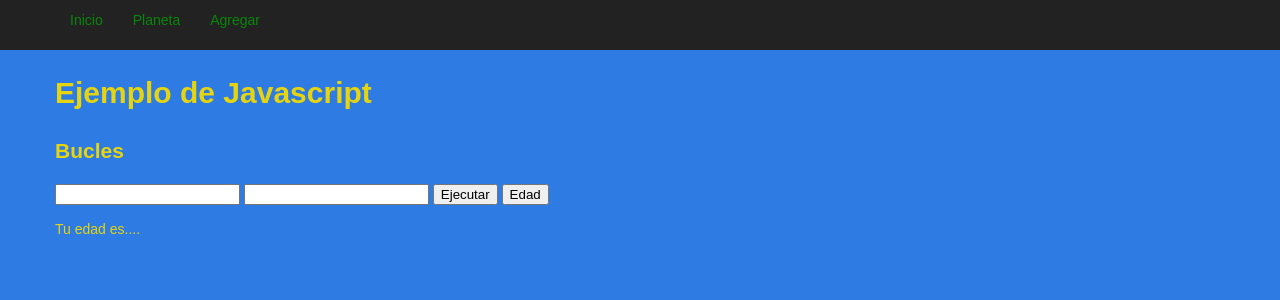
After one commit to OmarCaste/Citio02, a PHP site: page /anos.php in a window 1280 px wide. The commit adds this page. Shown: the top 300 px of the page. Run offline with PHP 8.4, Linux system fonts and the light colour scheme.

Commit message:
Se agrego un ciclo que imprime todos los años que hay entre un año en espesifico a otro y cuales de estos son bisiestos, ademas de un boton el cual indica la edad y si este es mayor o menor dependiendo del resultado

```diff
--- a/CSS/style copy.css
+++ b/CSS/style copy.css
@@ -77,3 +77,9 @@ h1{
     border: 1px solid #ddd;
 
 }
+.otrocolor{
+    font-family: Arial, Helvetica, sans-serif;
+    font-size: 14px;
+    line-height: 1.50;
+    color: #090909;
+}
--- /dev/null
+++ b/anos.php
@@ -0,0 +1,20 @@
+<?php include("header.php")?>
+<script src="scrips/anos.js"></script>
+<div class="container">
+<h1>Ejemplo de Javascript</h1>
+<h2>Bucles</h2>
+
+<input type = "number" id="anoI"></input>
+<input type = "number" id="anoF"></input>
+
+<button onclick= anos()> Ejecutar </button>
+<button onclick = edad()>Edad</button>
+<p id=edad>Tu edad es....</p>
+
+<div id=elementos> </div>
+<div id=anosV></div>
+</div>
+
+
+
+<?php include("footer.php")?>
--- /dev/null
+++ b/scrips/anos.js
@@ -0,0 +1,31 @@
+function anos(){
+    var valor1 = document.getElementById("anoI").value;
+    var valor2 = document.getElementById("anoF").value;
+    var div_elementos = document.getElementById("elementos");
+    div_elementos.innerHTML="";
+
+    for(let i= valor1; i<=valor2; i++){
+       if(i%4==0){
+        div_elementos.innerHTML += "<p class = 'otrocolor'>"+ i + "<p>";
+       }
+       else{
+        div_elementos.innerHTML += "<p>"+ i + "<p>";
+       }
+
+
+    }
+
+  }
+  function edad(){
+    var valor1 = document.getElementById("anoI").value;
+    var valor2 = document.getElementById("anoF").value;
+
+    var result = parseFloat(valor2)-parseFloat(valor1);
+
+    if(result >= 18){
+        document.getElementById("edad").innerText = "Eres mayor de edad: "+ result;
+    }
+    else{
+        document.getElementById("edad").innerText = "Eres menor de edad: "+ result;
+    }
+  }
--- a/scrips/otro-script.js
+++ b/scrips/otro-script.js
@@ -1,4 +1,5 @@
 function ejecutar(){
+  var valor = document.getElementById("valor").value;
   var valor = document.getElementById("valor").value;
   var div_elementos = document.getElementById("elementos");
 
```
